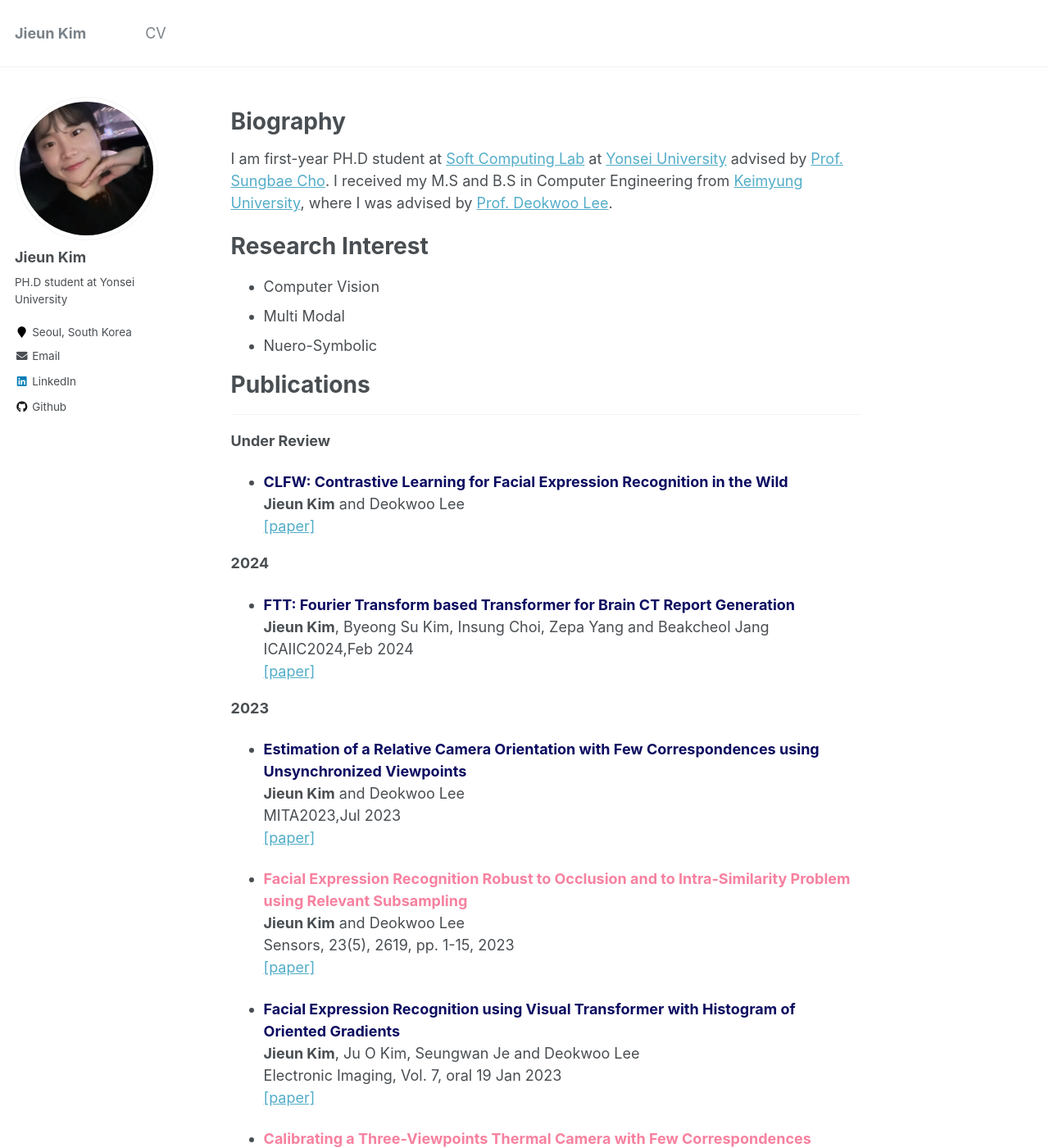
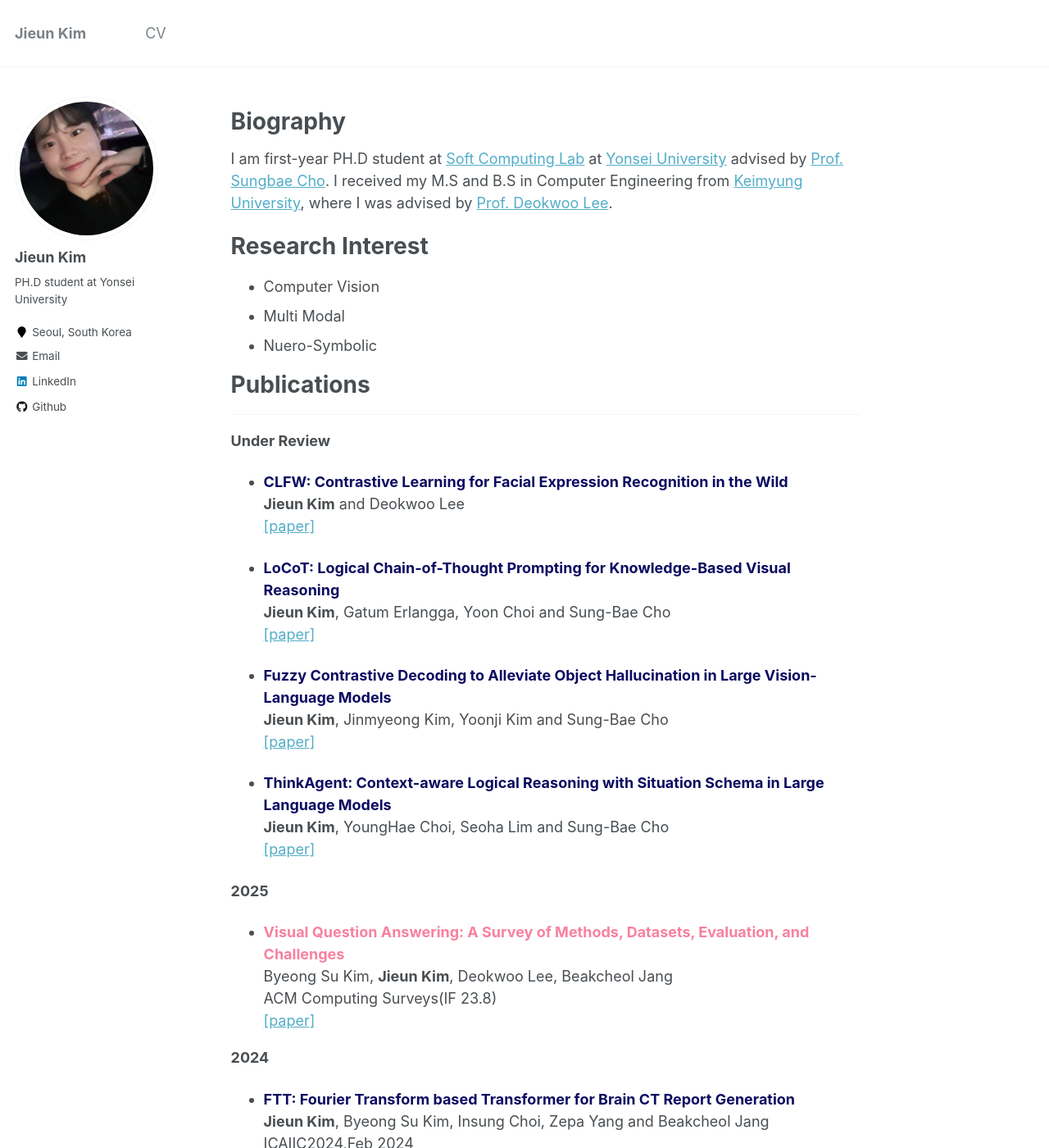
Before and after one commit to lilly9928/lilly9928.github.io, a Jekyll site: the page built from _pages/about.md, in a window 1280 px wide and 1400 px high. Shown: the whole window at 82% size. Built offline with Jekyll 4.4.1, drawn with Linux system fonts in a browser that asks for light colours.

Commit message:
Update about.md

```diff
--- a/_pages/about.md
+++ b/_pages/about.md
@@ -45,6 +45,26 @@ Publications
 **Under Review**
 * <span style="color:#0B0B61">**CLFW: Contrastive Learning for Facial Expression Recognition in the Wild**</span> \\
 **Jieun Kim** and Deokwoo Lee\\
+[[paper]]()
+
+* <span style="color:#0B0B61">**LoCoT: Logical Chain-of-Thought Prompting for Knowledge-Based Visual Reasoning**</span> \\
+**Jieun Kim**, Gatum Erlangga, Yoon Choi and Sung-Bae Cho\\
+[[paper]]()
+
+* <span style="color:#0B0B61">**Fuzzy Contrastive Decoding to Alleviate Object Hallucination in Large Vision-Language Models**</span> \\
+**Jieun Kim**, Jinmyeong Kim, Yoonji Kim and Sung-Bae Cho\\
+[[paper]]()
+
+* <span style="color:#0B0B61">**ThinkAgent: Context-aware Logical Reasoning with Situation Schema in Large Language Models**</span> \\
+**Jieun Kim**, YoungHae Choi, Seoha Lim and Sung-Bae Cho\\
+[[paper]]()
+
+
+
+**2025**
+* <span style="color:#F7819F">**Visual Question Answering: A Survey of Methods, Datasets, Evaluation, and Challenges**</span> \\
+Byeong Su Kim, **Jieun Kim**, Deokwoo Lee, Beakcheol Jang\\
+ACM Computing Surveys(IF 23.8)\\
 [[paper]]()
 
 **2024**
```
